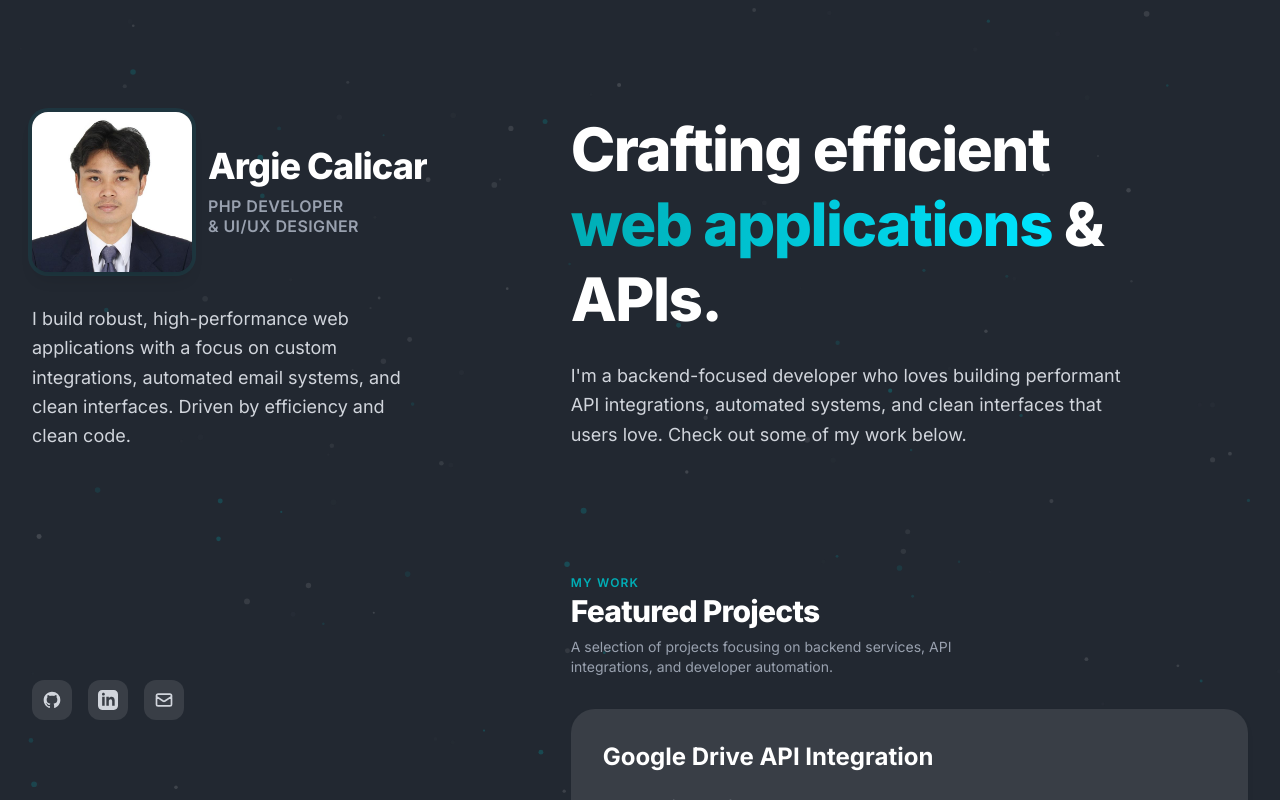
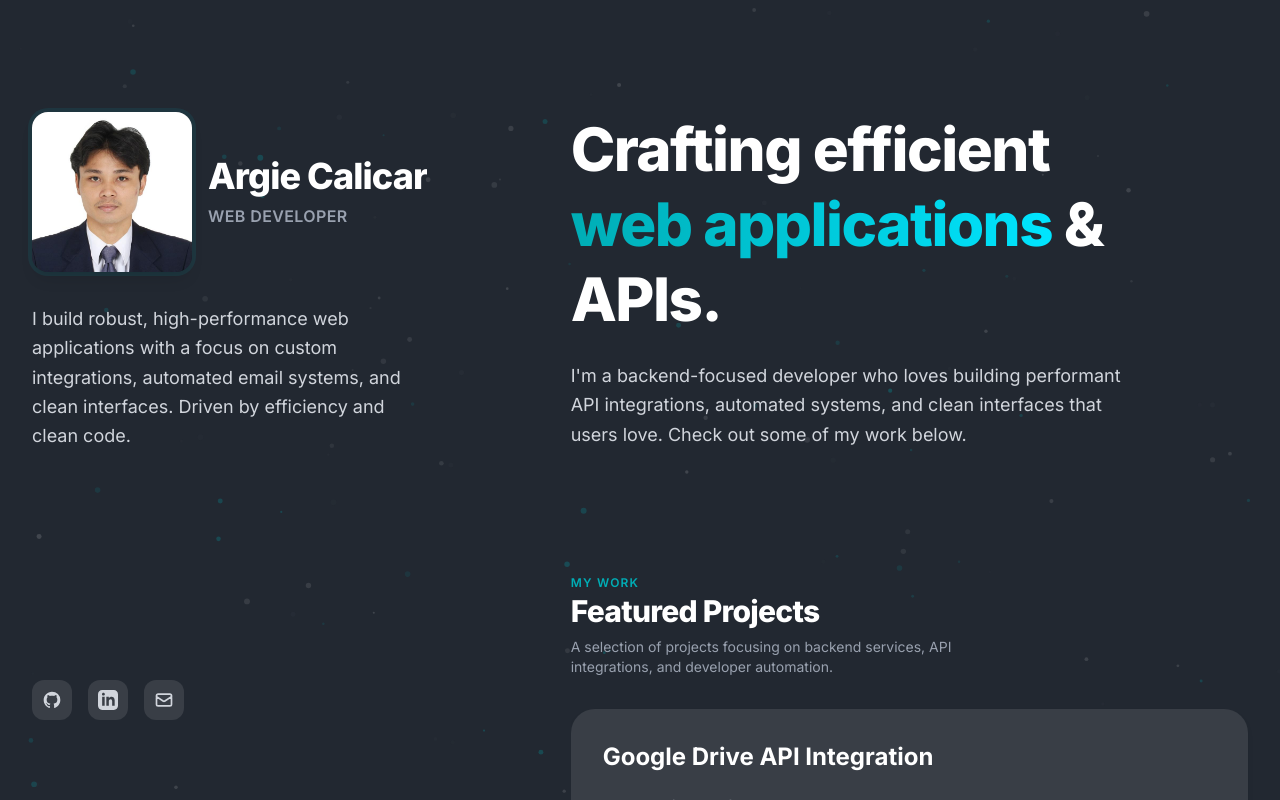
Before and after one commit to kirigayanaufumi-max/myportfolio, a React (Vite) app: page / in a window 1280 px wide. Built offline with nearby package versions, Linux system fonts and the light colour scheme.

Commit message:
info redo

```diff
--- a/src/components/AboutProfile.tsx
+++ b/src/components/AboutProfile.tsx
@@ -31,8 +31,7 @@ const AboutProfile: React.FC = () => {
               Argie Calicaran
             </h1>
             <p className="text-sm sm:text-base font-semibold text-gray-400 tracking-wide uppercase leading-tight pt-1">
-              PHP Developer <br />
-              & UI/UX Designer
+              Web Developer
             </p>
           </div>
         </div>
@@ -47,7 +46,7 @@ const AboutProfile: React.FC = () => {
       <div className="w-full space-y-6 pt-4">
         <div className="flex justify-start gap-4">
           <a
-            href="https://github.com/argie"
+            href="https://github.com/kirigayanaufumi-max"
             target="_blank"
             rel="noopener noreferrer"
             className="p-2.5 bg-[#393E46] hover:bg-[#00ADB5]/20 text-gray-300 hover:text-[#00ADB5] rounded-xl transition duration-200"
@@ -58,7 +57,7 @@ const AboutProfile: React.FC = () => {
             </svg>
           </a>
           <a
-            href="https://linkedin.com/in/argie"
+            href="#"
             target="_blank"
             rel="noopener noreferrer"
             className="p-2.5 bg-[#393E46] hover:bg-[#00ADB5]/20 text-gray-300 hover:text-[#00ADB5] rounded-xl transition duration-200"
@@ -69,7 +68,7 @@ const AboutProfile: React.FC = () => {
             </svg>
           </a>
           <a
-            href="mailto:argie@example.com"
+            href="mailto:argiecalicaran.678@gmail.com"
             className="p-2.5 bg-[#393E46] hover:bg-[#00ADB5]/20 text-gray-300 hover:text-[#00ADB5] rounded-xl transition duration-200"
             title="Email Me"
           >
--- a/src/components/Footer.tsx
+++ b/src/components/Footer.tsx
@@ -4,7 +4,7 @@ const Footer: React.FC = () => {
   return (
     <footer className="bg-transparent text-gray-400 py-10 w-full text-left flex-shrink-0">
       <p className="text-sm font-medium">
-        © {new Date().getFullYear()} Argie • Built with React + Tailwind
+        Developed with React, Tailwind CSS & Vite — by yours truly
       </p>
     </footer>
   );
```
